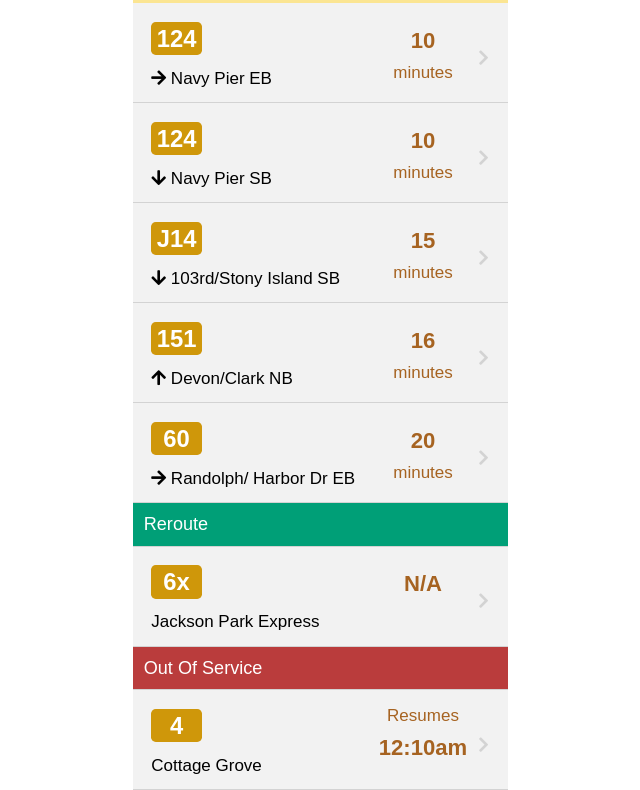
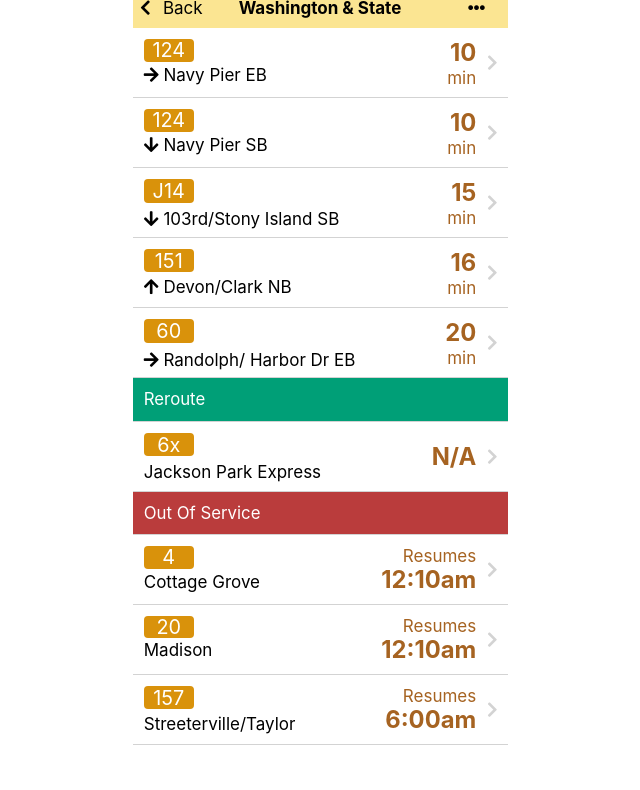
Before and after one commit to clarin-ng/busybus_challenge, a plain HTML site: page index.html in a window 1280 px wide. Shown: the part 37-827 px from the top of the page, without its empty margins (320-960 px from the left). After the commit the page ends 800 px from the top, so only its background shows below. Drawn offline with Linux system fonts and the light colour scheme.

Commit message:
Revision

```diff
--- a/css/style.css
+++ b/css/style.css
@@ -1,8 +1,9 @@
 *, *:before, *:after{
   box-sizing: border-box;
 }
+
 body{
-  font-family: sans-serif;
+  font-family: -apple-system,BlinkMacSystemFont,"Segoe UI",Roboto,Oxygen-Sans,Ubuntu,Cantarell,"Helvetica Neue",sans-serif;
   font-size:17px;
   line-height: 20px;
 }
@@ -18,7 +19,11 @@ header{
 nav{
   display:block;
   background-color:#FBE592;
-  height:40px;
+  height:auto;
+}
+img{
+  width:375px;
+  height:auto;
 }
 .fa-chevron-left, .navigationbar-text{
   margin-left: 2%;
@@ -40,72 +45,73 @@ nav{
 }
 
 ul{
-  display:inline;
+  width:375px;
+  height:auto;
 }
-h1{
-  font-size:1.4em;
+
+li{
+  display:inline-block;
 }
-li{
-  display: inline-block;
-  padding:0 1.2%;
-  border-radius:3px;
-  text-align:center;
-}
-.brown{
-  color:white;
-  background-color: #CF970A;
-}
+
 .bus-lists{
-  display:block;
   position:relative;
-  top:15px;
+  top:40px;
 }
 .line{
   position:relative;
-  background-color:#f2f2f2;
   top:25px;
-  padding:5%;
-  height:100px;
+  padding:3%;
+  height:70px;
   border-bottom: solid 1px lightgrey;
 }
 .bus-number {
-  font-weight: bold;
+  font-size:1.17em;
+  font-weight: normal;
   text-align:center;
-  width:15%;
+  color:white;
+  background-color:#D9920B;
+  width:50px;
   border-radius:0.2em;
-  padding:2% 0;
-  margin:0 0 4% 0;
+  padding:1% 0;
+  margin:0 0 3% 0;
 }
 
+
 .time{
-  color:#A66321;
   position:relative;
   float:right;
-  margin:3%;
-  bottom:80px;
-  width:90px;
-  height:50px;
-  text-align:center;
+  color:#A66321;
+  text-align:right;
+  right:20px;
 }
 .arrival-time{
-  font-weight:bold;
-  font-size:1.3em;
-  line-height:2em;
-  text-align:center;
+  font-weight:700;
+  font-size:1.4em;
+  line-height:1.2em;
 }
 .fa-chevron-right{
-  position:relative;
-  float:right;
-  margin-right:0%;
-  bottom:40px;
+  position:absolute;
+  right:10px;
+  top:26px;
   color: lightgrey;
 }
+
 .reroute{
   background-color:#009f77;
   color:white;
   font-size:0.76em;
   padding:3%;
   height:auto;
+}
+.title{
+  font-size:1.3em;
+}
+.reroute-time{
+  position:relative;
+  float:right;
+  color:#A66321;
+  right:20px;
+  top:10px;
 }
 
 .out-of-service{
@@ -115,13 +121,13 @@ li{
   padding:3%;
   height:auto;
 }
-div.active-line:hover{
+ul.active-line:hover{
   background-color:rgba(251, 229, 146, 0.2);
 }
-div.reroute-line:hover{
+ul.reroute-line:hover{
   background-color:rgba(0, 159, 119, 0.2);
 }
 
-div.out-of-service-line:hover{
+ul.out-of-service-line:hover{
   background-color:rgba(186, 60, 60, 0.2);
 }
--- a/index.html
+++ b/index.html
@@ -11,6 +11,7 @@
   <section class="container">
     <header>
       <nav>
+        <img src="images/status_bar.png" alt="status bar">
         <i class="fas fa-chevron-left" ></i>
         <span class="navigationbar-text">Back</span>
         <h1 class="navigationbar-title">Washington & State</h1>
@@ -18,89 +19,90 @@
       </nav>
     </header>
     <section class="bus-lists">
-      <div class="line active-line">
-        <div class="bus-info">
-          <h1 class="bus-number brown">124</h1>
+      <ul class="line active-line">
+        <li class="bus-info">
+          <h1 class="bus-number  ">124</h1>
           <i class="fas fa-arrow-right"></i>
           <span> Navy Pier EB</span>
-        </div>
+        </li>
+        <li class="time"><span class="arrival-time">10</span><br/> min</li>
         <i class="fas fa-chevron-right"></i>
-        <div class="time"><span class="arrival-time">10</span><br/> minutes</div>
-      </div>
-      <div class="line active-line">
-        <div class="bus-info">
-          <h1 class="bus-number brown">124</h1>
+      </ul>
+      <ul class="line active-line">
+        <li class="bus-info">
+          <h1 class="bus-number  ">124</h1>
           <i class="fas fa-arrow-down"></i>
           <span> Navy Pier SB </span>
-        </div>
+        </li>
+        <li class="time"><span class="arrival-time">10</span><br/> min</li>
         <i class="fas fa-chevron-right"></i>
-        <div class="time"><span class="arrival-time">10</span><br/> minutes</div>
-      </div>
-      <div class="line active-line">
-        <div class="bus-info">
-          <h1 class="bus-number brown">J14</h1>
+      </ul>
+      <ul class="line active-line">
+        <li class="bus-info">
+          <h1 class="bus-number  ">J14</h1>
           <i class="fas fa-arrow-down"></i>
           <span> 103rd/Stony Island SB</span>
-        </div>
+        </li>
+        <li class="time"><span class="arrival-time">15</span><br/> min</li>
         <i class="fas fa-chevron-right"></i>
-        <div class="time"><span class="arrival-time">15</span><br/> minutes</div>
-      </div>
-      <div class="line active-line">
-        <div class="bus-info">
-          <h1 class="bus-number brown">151</h1>
+      </ul>
+      <ul class="line active-line">
+        <li class="bus-info">
+          <h1 class="bus-number  ">151</h1>
           <i class="fas fa-arrow-up"></i>
           <span> Devon/Clark NB</span>
-        </div>
+        </li>
+        <li class="time"><span class="arrival-time">16</span><br/> min</li>
         <i class="fas fa-chevron-right"></i>
-        <div class="time"><span class="arrival-time">16</span><br/> minutes</div>
-      </div>
-      <div class="line active-line">
-        <div class="bus-info">
-          <h1 class="bus-number brown">60</h1>
+      </ul>
+      <ul class="line active-line">
+        <li class="bus-info">
+          <h1 class="bus-number  ">60</h1>
           <i class="fas fa-arrow-right"></i>
           <span> Randolph/ Harbor Dr EB </span>
-        </div>
+        </li>
+        <li class="time"><span class="arrival-time">20</span><br/> min</li>
         <i class="fas fa-chevron-right"></i>
-        <div class="time"><span class="arrival-time">20</span> <br/>minutes</div>
-      </div>
-      <div class="line reroute">
-        <h1>Reroute</h1>
-      </div>
-      <div class="line reroute-line">
-        <div class="bus-info">
-          <h1 class="bus-number brown">6x</h1>
+      </ul>
+      <ul class="line reroute">
+        <h1 class="title">Reroute</h1>
+      </ul>
+      <ul class="line reroute-line">
+        <li class="bus-info">
+          <h1 class="bus-number  ">6x</h1>
           <h3> Jackson Park Express </h3>
-        </div>
+        </li>
+        <li class="arrival-time reroute-time">N/A</li>
         <i class="fas fa-chevron-right"></i>
-        <div class="time arrival-time">N/A</div>
-      </div>
-      <div class="line out-of-service">
-        <h1>Out Of Service</h1>
-      </div>
-      <div class="line out-of-service-line">
-        <div class="bus-info">
-          <h1 class="bus-number brown">4</h1>
+      </ul>
+      <ul class="line out-of-service">
+        <h1 class="title">Out Of Service</h1>
+      </ul>
+      <ul class="line out-of-service-line">
+        <li class="bus-info">
+          <h1 class="bus-number">4</h1>
           <h3> Cottage Grove </h3>
-        </div>
+        </li>
+        <li class="time">Resumes</br><span class="arrival-time">12:10am</span></li>
         <i class="fas fa-chevron-right"></i>
-        <div class="time">Resumes</br><span class="arrival-time">12:10am</span></div>
-      </div>
-      <div class="line out-of-service-line">
-        <div class="bus-info">
-            <h1 class="bus-number brown">20</h1>
+      </ul>
+      <ul class="line out-of-service-line">
+        <li class="bus-info">
+            <h1 class="bus-number">20</h1>
             <h3> Madison</h3>
-          </div>
+        </li>
+        <li class="time">Resumes</br><span class="arrival-time">12:10am</span></li>
         <i class="fas fa-chevron-right"></i>
-        <div class="time">Resumes</br><span class="arrival-time">12:10am</span></div>
-      </div>
-      <div class="line out-of-service-line">
-        <div class="bus-info">
-          <h1 class="bus-number brown">157</h1>
+      </ul>
+      <ul class="line out-of-service-line">
+        <li class="bus-info">
+          <h1 class="bus-number  ">157</h1>
           <h3> Streeterville/Taylor </h3>
-        </div>
+        </li>
+        <li class="time">Resumes</br><span class="arrival-time">6:00am</span></li>
         <i class="fas fa-chevron-right"></i>
-        <div class="time">Resumes</br><span class="arrival-time">6:00am</span></div>
-      </div>
+      </ul>
+    </section>
   </section>
   </body>
 </html>
```
Also changed, not shown: images/status_bar.png (added), 1 other file.
